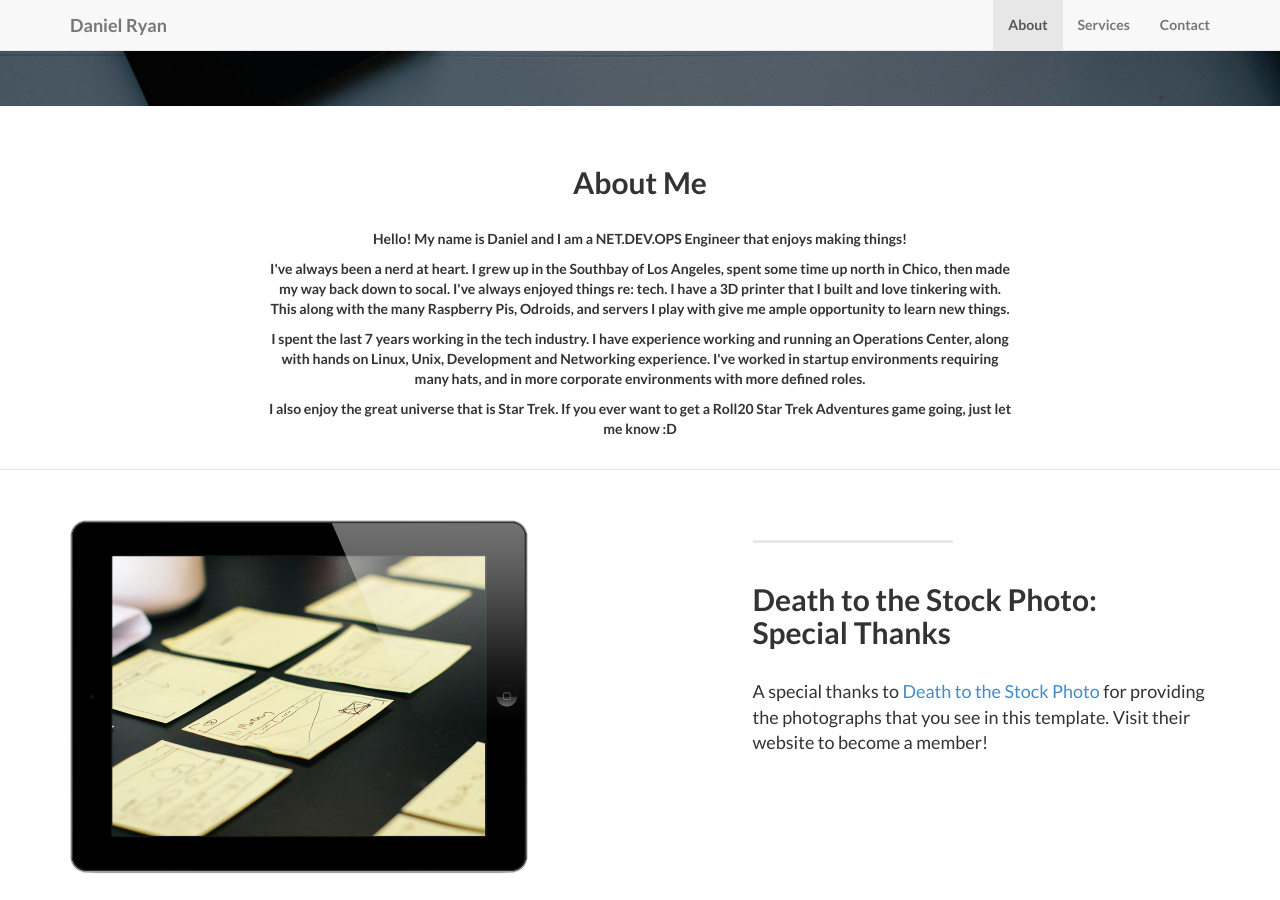
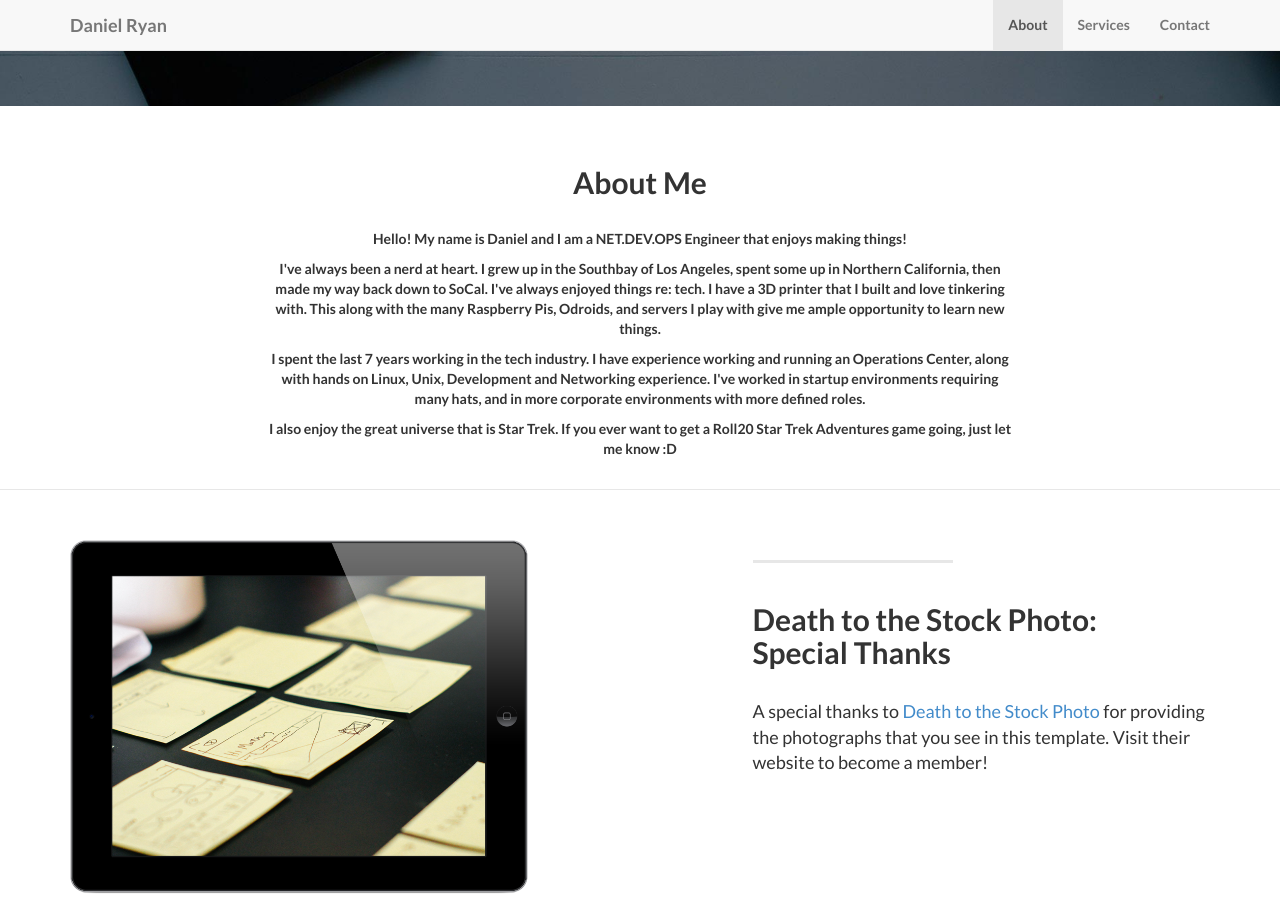
Before and after one commit to Kookster310/310networks.com, a Jekyll site: the page built from index.html, in a window 1280 px wide and 900 px high, scrolled down 671 px. Built offline with Jekyll 4.4.1, drawn with Linux system fonts in a browser that asks for light colours.

Commit message:
adjust about index spacing and typos

```diff
--- a/_includes/about.html
+++ b/_includes/about.html
@@ -6,7 +6,7 @@
               <h2>About Me</h2>
               <br/>
                 <p>Hello! My name is Daniel and I am a NET.DEV.OPS Engineer that enjoys making things!</p>
-		<p>I've always been a nerd at heart. I grew up in the Southbay of Los Angeles, spent some time up north in Chico, then made my way back down to socal. I've always enjoyed things re: tech. I have a 3D printer that I built and love tinkering with. This along with the many Raspberry Pis, Odroids, and servers I play with give me ample opportunity to learn new things.</p>
+		<p>I've always been a nerd at heart. I grew up in the Southbay of Los Angeles, spent some up in Northern California, then made my way back down to SoCal. I've always enjoyed things re: tech. I have a 3D printer that I built and love tinkering with. This along with the many Raspberry Pis, Odroids, and servers I play with give me ample opportunity to learn new things.</p>
 		<p>I spent the last 7 years working in the tech industry. I have experience working and running an Operations Center, along with hands on Linux, Unix, Development and Networking experience. I've worked in startup environments requiring many hats, and in more corporate environments with more defined roles.</p>
 		<p>I also enjoy the great universe that is Star Trek. If you ever want to get a Roll20 Star Trek Adventures game going, just let me know :D</p>
                 <br/>
```
